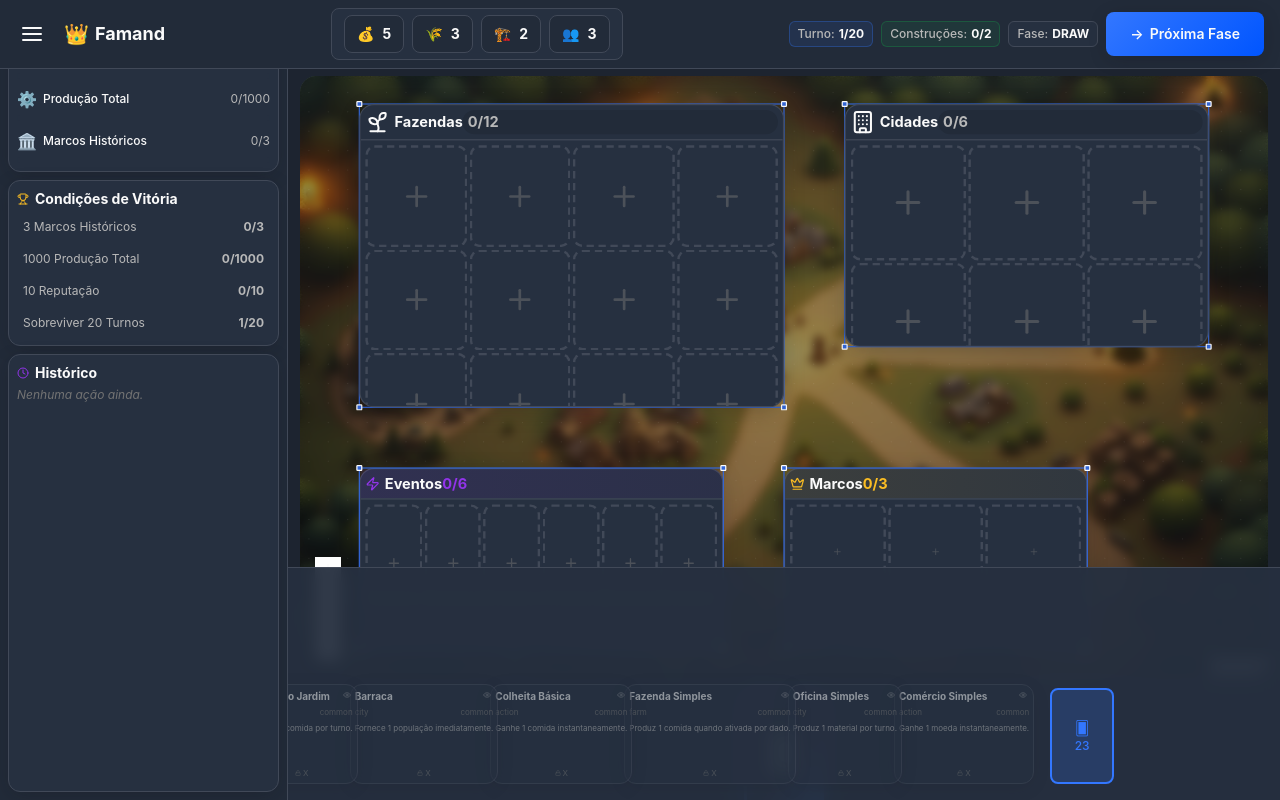
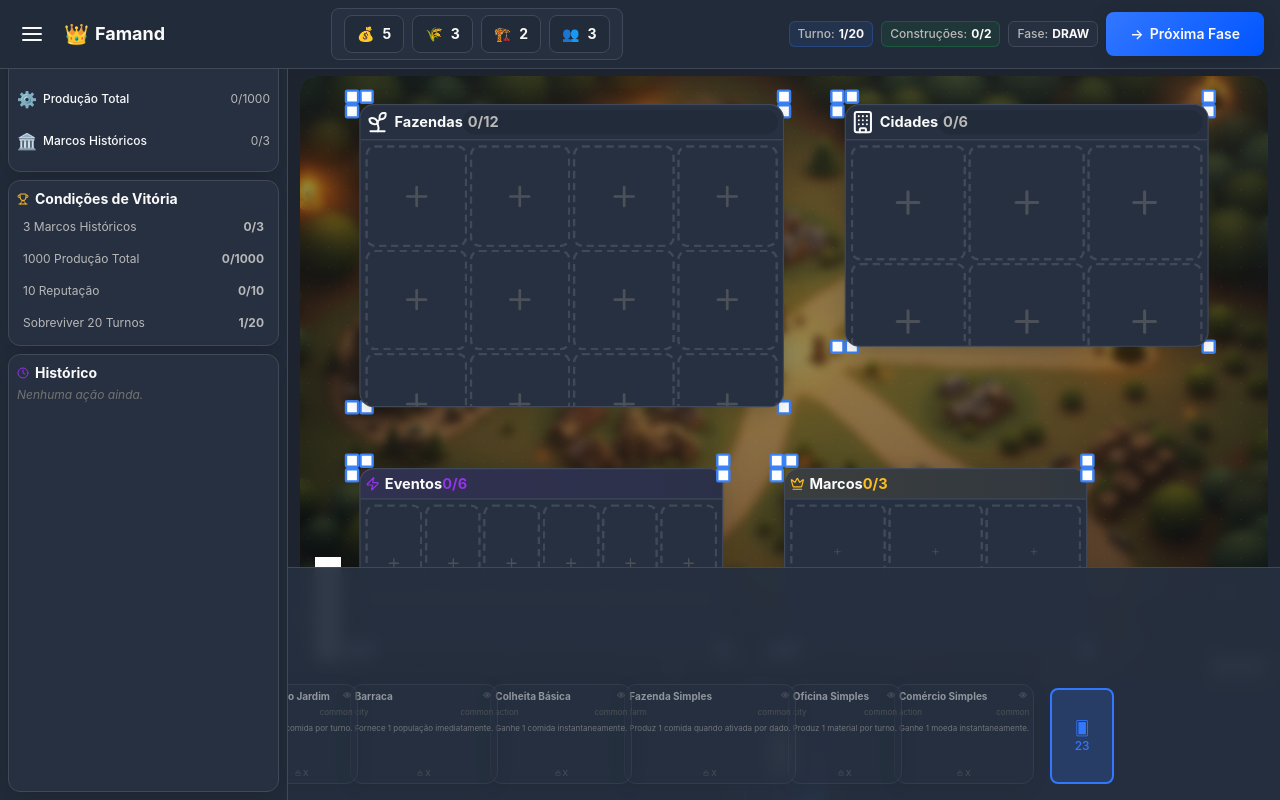
Before and after one commit to dmklda/farmandcity, a React (Vite) app: page / in a window 1280 px wide. Built offline with nearby package versions, Linux system fonts and the light colour scheme.

Commit message:
Fix node resizing issues
Adjusted node resizing to prevent elements from becoming too small and ensure a more appropriate display size.

```diff
--- a/src/components/EnhancedGridBoard.tsx
+++ b/src/components/EnhancedGridBoard.tsx
@@ -1,6 +1,7 @@
 import React, { useState, useCallback } from 'react';
 import { ReactFlow, Node, Background, Controls, useNodesState, useEdgesState } from '@xyflow/react';
 import '@xyflow/react/dist/style.css';
+import './flow-nodes/resize-controls.css';
 import backgroundImage from '../assets/grid-board-background.jpg';
 import FarmNode from './flow-nodes/FarmNode';
 import CityNode from './flow-nodes/CityNode';
--- /dev/null
+++ b/src/components/flow-nodes/resize-controls.css
@@ -0,0 +1,55 @@
+/* Custom ReactFlow resize controls */
+.react-flow__resize-control {
+  width: 12px !important;
+  height: 12px !important;
+  border: 2px solid #3B82F6 !important;
+  background-color: #ffffff !important;
+  border-radius: 2px !important;
+}
+
+.react-flow__resize-control:hover {
+  background-color: #3B82F6 !important;
+  transform: scale(1.2);
+}
+
+.react-flow__resize-control.top {
+  top: -6px !important;
+}
+
+.react-flow__resize-control.bottom {
+  bottom: -6px !important;
+}
+
+.react-flow__resize-control.left {
+  left: -6px !important;
+}
+
+.react-flow__resize-control.right {
+  right: -6px !important;
+}
+
+.react-flow__resize-control.top.left {
+  top: -6px !important;
+  left: -6px !important;
+}
+
+.react-flow__resize-control.top.right {
+  top: -6px !important;
+  right: -6px !important;
+}
+
+.react-flow__resize-control.bottom.left {
+  bottom: -6px !important;
+  left: -6px !important;
+}
+
+.react-flow__resize-control.bottom.right {
+  bottom: -6px !important;
+  right: -6px !important;
+}
+
+/* Custom node hover effect to show resize controls better */
+.react-flow__node:hover .react-flow__resize-control {
+  opacity: 1 !important;
+  box-shadow: 0 2px 4px rgba(0, 0, 0, 0.2);
+}
```
